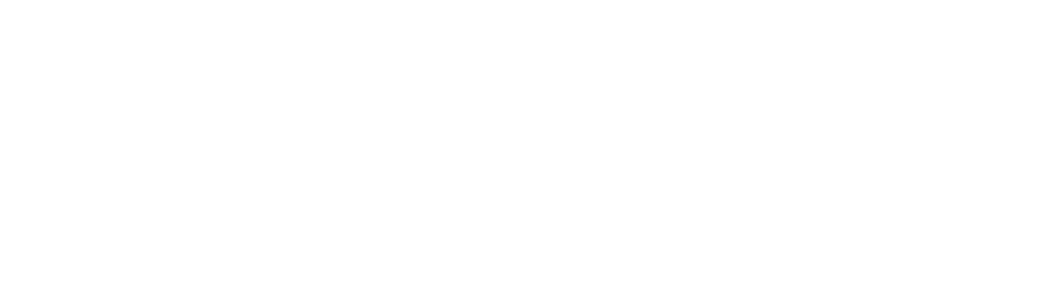
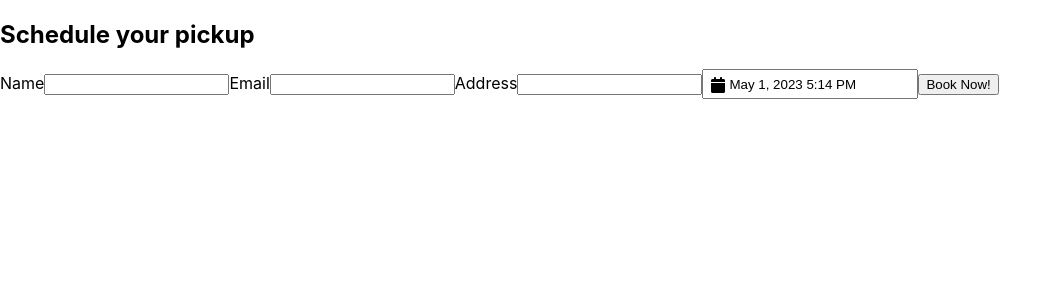
Before and after one commit to AdamRuffner/scheduling-app, a React (Create React App) app in the folder client/: page /book in a window 1280 px wide. Before the commit this address had no page. Shown: the top 300 px of the page, without its empty margins (0-1061 px from the left). Built offline with nearby package versions, Linux system fonts and the light colour scheme.

Commit message:
bookUser is working with calendar and time selector

```diff
--- a/client/package.json
+++ b/client/package.json
@@ -7,6 +7,7 @@
     "@testing-library/react": "^13.4.0",
     "@testing-library/user-event": "^13.5.0",
     "react": "^18.2.0",
+    "react-datepicker": "^4.11.0",
     "react-dom": "^18.2.0",
     "react-router-dom": "^6.11.0",
     "react-scripts": "5.0.1",
--- a/client/src/App.js
+++ b/client/src/App.js
@@ -4,7 +4,7 @@
 // import Dashboard from './components/Dashboard';
 import Login from './components/Login';
 import Signup from './components/Signup';
-//import BookUser from './components/BookUser';
+import BookUser from './components/BookUser';
 
 import { ToastContainer } from 'react-toastify';
 import 'react-toastify/dist/ReactToastify.css';
@@ -18,7 +18,7 @@
         <Routes>
           <Route path ='/' element={<Login />} />
           <Route path ='/register' element={<Signup />} />
-          {/* <Route path ='/book/:user' element={<BookUser />} /> */}
+          <Route path ='/book' element={<BookUser />} />
 
         </Routes>
       </BrowserRouter>
--- a/client/src/components/BookUser.js
+++ b/client/src/components/BookUser.js
@@ -0,0 +1,72 @@
+import React, { useState } from 'react';
+import DatePicker from 'react-datepicker';
+import { useParams } from 'react-router-dom';
+
+import "react-datepicker/dist/react-datepicker.css";
+
+const BookUser = () => {
+    const [name, setName] = useState('');
+    const [email, setEmail] = useState('');
+    const [address, setAddress] = useState('');
+    const [startDate, setStartDate] = useState(new Date());
+    // const { user } = useParams();
+
+
+    const handleSubmit = (e) => {
+        e.preventDefault();
+        console.log(email, name, address, startDate)
+        setName('');
+        setEmail('');
+        setAddress('');
+        setStartDate('');
+    };
+
+    return (
+        <div className="book-container">
+            <h2 className="book-title">Schedule your pickup</h2>
+            <form onSubmit={handleSubmit} className='booking-form'>
+                <label htmlFor='name'>Name</label>
+                <input
+                    id='name'
+                    name='name'
+                    type='text'
+                    required
+                    value={name}
+                    onChange={(e) => setName(e.target.value)}
+                />
+                <label htmlFor='email'>Email</label>
+                <input
+                    id='email'
+                    name='email'
+                    type='email'
+                    required
+                    value={email}
+                    onChange={(e) => setEmail(e.target.value)}
+                />
+                <label htmlFor='address'>Address</label>
+                <input
+                    id='address'
+                    name='address'
+                    type='text'
+                    required
+                    value={address}
+                    onChange={(e) => setAddress(e.target.value)}
+                />
+                <label htmlFor='calendar'></label>
+                <DatePicker
+                    showIcon
+                    placeholderText='Select Day and Time'
+                    selected={startDate}
+                    showTimeSelect
+                    required
+                    dateFormat="MMMM d, yyyy h:mm aa"
+                    onChange={(date) => setStartDate(date)}
+                />
+                <button className='booking-button'>Book Now!</button>
+
+            </form>
+        </div>
+    )
+}
+
+export default BookUser;
```
Also changed, not shown: 1 other file (tests, documents, lock files or other folders).
